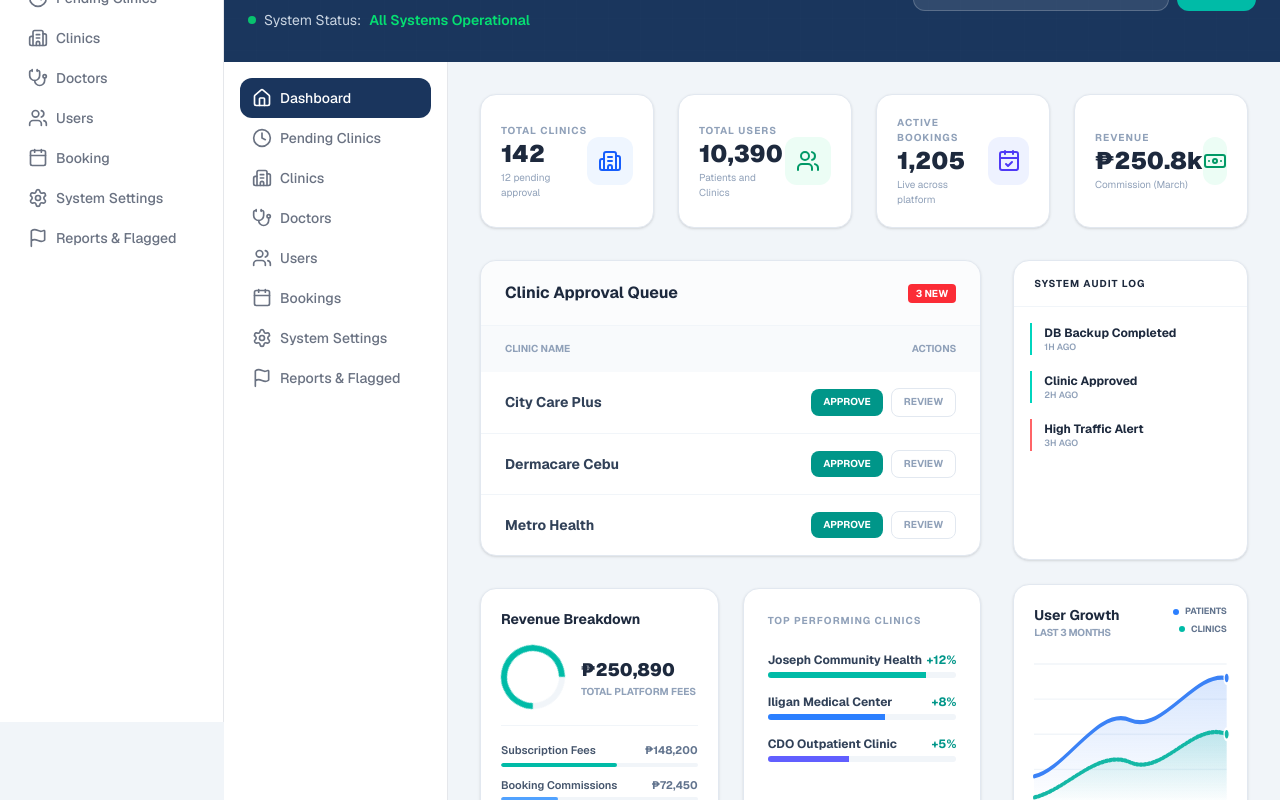
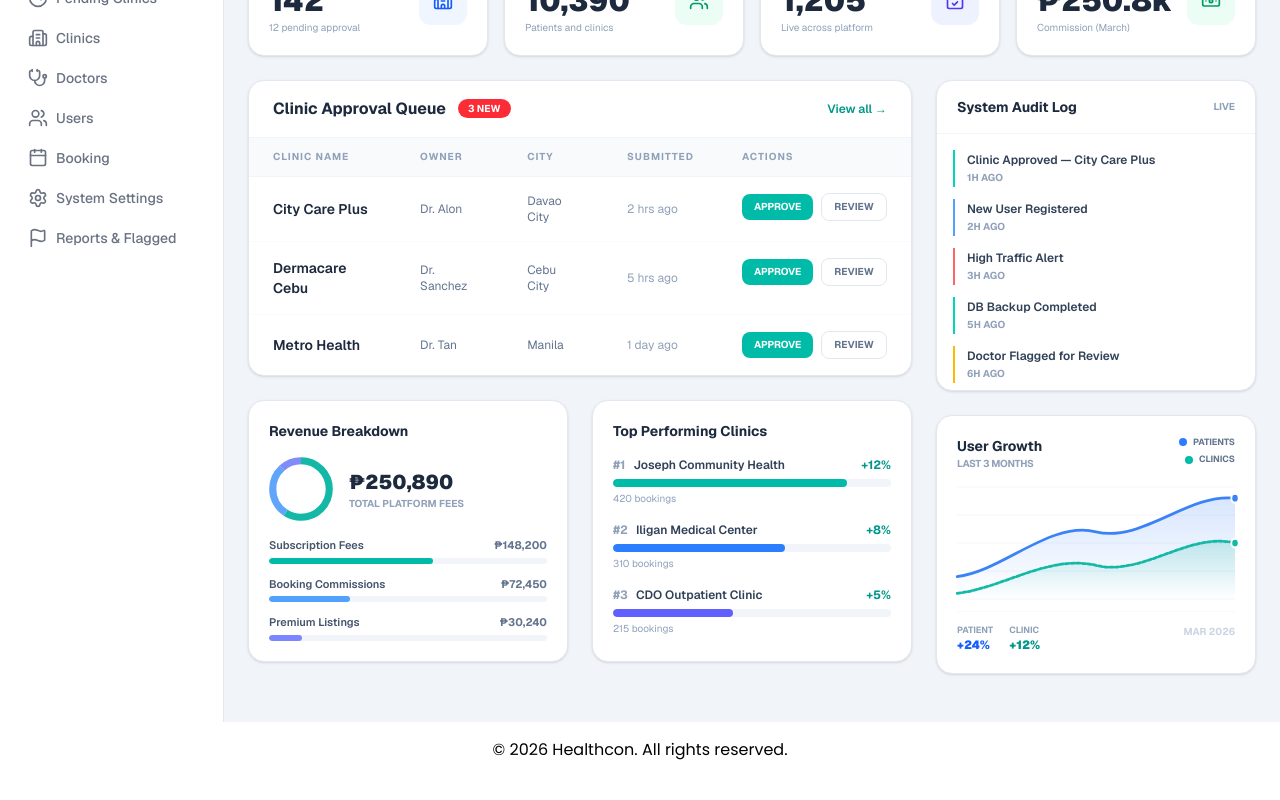
Before and after one commit to Crsrll/healthcon, a Next.js app: page /admin/dashboard in a window 1280 px wide. Shown: the part 280-1080 px from the top of the page. After the commit the page ends 1058 px from the top, so only its background shows below. Built offline with nearby package versions, Linux system fonts and the light colour scheme.

Commit message:
optimised admin by separating buttons to different links

```diff
--- a/app/(admin)/admin/dashboard/page.js
+++ b/app/(admin)/admin/dashboard/page.js
@@ -1,105 +1,89 @@
 "use client";
-import { useState } from "react";
-import Link from "next/link";
 import PulseCard from "@/components/ui/PulseCard";
-import { Home, Clock, Building2, Stethoscope, Users, Calendar, Settings, Flag, CalendarCheck, Banknote  } from "lucide-react";
-import SidebarWrapper from "@/components/dashboard/SidebarWrapper";
-
-export default function PlatformAdminDashboard() {
-  const [mode, setMode] = useState("Dashboard");
-  const [search, setSearch] = useState("");
+import { Building2, Users, CalendarCheck, Banknote } from "lucide-react";
 
 const pendingClinics = [
-    { id: 1, name: "City Care Plus", owner: "Dr. Alon", city: "Davao City", date: "2 hrs ago" },
-    { id: 2, name: "Dermacare Cebu", owner: "Dr. Sanchez", city: "Cebu City", date: "5 hrs ago" },
-    { id: 3, name: "Metro Health", owner: "Dr. Tan", city: "Manila", date: "1 day ago" },
+  { id: 1, name: "City Care Plus",  owner: "Dr. Alon",    city: "Davao City", date: "2 hrs ago" },
+  { id: 2, name: "Dermacare Cebu", owner: "Dr. Sanchez", city: "Cebu City",  date: "5 hrs ago" },
+  { id: 3, name: "Metro Health",   owner: "Dr. Tan",     city: "Manila",     date: "1 day ago" },
+  // { id: 3, name: "Central Health",   owner: "Dr. Kani",     city: "Dipolog",     date: "1 day ago" },
 ];
 
 const topClinics = [
   { name: "Joseph Community Health", bookings: 420, growth: "+12%", color: "bg-teal-500" },
-    { name: "Iligan Medical Center", bookings: 310, growth: "+8%", color: "bg-blue-500" },
-    { name: "CDO Outpatient Clinic", bookings: 215, growth: "+5%", color: "bg-indigo-500" },
+  { name: "Iligan Medical Center",   bookings: 310, growth: "+8%",  color: "bg-blue-500" },
+  { name: "CDO Outpatient Clinic",   bookings: 215, growth: "+5%",  color: "bg-indigo-500" },
 ];
 
-const buttons = [
-  { label: "Dashboard", icon: <Home size={20} /> },
-  { label: "Pending Clinics", icon: <Clock size={20} /> },
-  { label: "Clinics", icon: <Building2 size={20} /> },
-  { label: "Doctors", icon: <Stethoscope size={20} /> },
-  { label: "Users", icon: <Users size={20} /> },
-  { label: "Bookings", icon: <Calendar size={20} /> },
-  { label: "System Settings", icon: <Settings size={20} /> },
-  { label: "Reports & Flagged", icon: <Flag size={20} /> }
+const auditLogs = [
+  { action: "Clinic Approved — City Care Plus", time: "1h ago",  color: "border-teal-400",  dot: "bg-teal-400"  },
+  { action: "New User Registered",              time: "2h ago",  color: "border-blue-400",  dot: "bg-blue-400"  },
+  { action: "High Traffic Alert",               time: "3h ago",  color: "border-red-400",   dot: "bg-red-400"   },
+  { action: "DB Backup Completed",              time: "5h ago",  color: "border-teal-400",  dot: "bg-teal-400"  },
+  { action: "Doctor Flagged for Review",        time: "6h ago",  color: "border-amber-400", dot: "bg-amber-400" },
+  // { action: "System Settings Updated",          time: "8h ago",  color: "border-slate-300", dot: "bg-slate-400" },
 ];
 
+export default function AdminDashboard() {
   return (
-    <div className="min-h-screen bg-slate-100 font-sans">
-      {/* ── 1. TOP HEADER (Full Width) ── */}
-      <div className="relative bg-[#1a365d] overflow-hidden">
-        <div className="absolute inset-0 opacity-10" style={{ backgroundImage: "linear-gradient(rgba(255,255,255,0.07) 1px, transparent 1px), linear-gradient(90deg, rgba(255,255,255,0.07) 1px, transparent 1px)", backgroundSize: "32px 32px" }} />
-        <div className="relative max-w-7xl mx-auto px-6 py-8 flex flex-col md:flex-row items-center justify-between gap-6">
-          <div>
-            <p className="text-teal-300 text-[11px] font-bold uppercase tracking-widest mb-1">Super Admin Portal</p>
-            <h1 className="text-white text-2xl font-bold">Platform Overview</h1>
-            <p className="text-slate-300 text-sm mt-1 flex items-center gap-2">
-              <span className="inline-block w-2 h-2 rounded-full bg-green-400 animate-pulse" />
-              System Status: <span className="text-green-400 font-semibold">All Systems Operational</span>
-            </p>
-          </div>
-          <div className="flex gap-2">
-            <input
-              type="text"
-              value={search}
-              onChange={(e) => setSearch(e.target.value)}
-              placeholder="Search Clinics/IDs..."
-              className="bg-white/10 border border-white/20 rounded-xl px-4 py-2 text-sm text-white placeholder-slate-400 outline-none focus:bg-white/20 w-64"
-            />
-            <button className="bg-teal-500 hover:bg-teal-400 px-4 py-2 rounded-xl text-sm font-semibold text-white transition-all">Search</button>
-          </div>
-        </div>
+    <main className="p-6 space-y-6 animate-in fade-in duration-500">
+
+      {/* KPI CARDS */}
+      <div className="grid grid-cols-1 md:grid-cols-2 lg:grid-cols-4 gap-4">
+        <PulseCard title="Total Clinics"   value="142"     subtext="12 pending approval"    icon={<Building2 size={20}/>}     color="text-blue-600"    iconBg="bg-blue-50"    border="border-blue-200"   />
+        <PulseCard title="Total Users"     value="10,390"  subtext="Patients and clinics"   icon={<Users size={20}/>}         color="text-emerald-600" iconBg="bg-emerald-50" border="border-emerald-200"/>
+        <PulseCard title="Active Bookings" value="1,205"   subtext="Live across platform"   icon={<CalendarCheck size={20}/>} color="text-indigo-600"  iconBg="bg-indigo-50"  border="border-indigo-200" />
+        <PulseCard title="Revenue"         value="₱250.8k" subtext="Commission (March)"     icon={<Banknote size={20}/>}      color="text-emerald-600" iconBg="bg-emerald-50" border="border-emerald-200"/>
       </div>
 
-      {/* ── 2. MAIN LAYOUT (Sidebar + Content) ── */}
-      <div className="flex">
-        {/* Sidebar */}
-        <SidebarWrapper mode={mode} setMode={setMode} buttons={buttons} />
+      {/* MAIN GRID */}
+      <div className="grid grid-cols-1 lg:grid-cols-3 gap-6">
 
-        {/* Content Area */}
-        <div className="flex-1 p-8">
-          {mode === "Dashboard" && (
-            <main className="space-y-8 animate-in fade-in duration-500">
+        {/* LEFT 2 cols */}
+        <div className="lg:col-span-2 space-y-6">
 
-              {/* KPI CARDS */}
-              <div className="grid grid-cols-1 md:grid-cols-2 lg:grid-cols-4 gap-6">
-                <PulseCard title="Total Clinics" value="142" valueClass="text-2xl" subtext="12 pending approval" icon={<Building2 size={24} />} color="text-blue-600" iconBg="bg-blue-50" border="border-blue-200" />
-                <PulseCard title="Total Users"value="10,390" valueClass="text-2xl" subtext="Patients and Clinics" icon={<Users size={24} />} color="text-emerald-600" iconBg="bg-emerald-50" border="border-emerald-200" />
-                <PulseCard title="Active Bookings" value="1,205" valueClass="text-2xl" subtext="Live across platform" icon={<CalendarCheck size={24} />} color="text-indigo-600" iconBg="bg-indigo-50" border="border-indigo-200" />
-                <PulseCard title="Revenue" value="₱250.8k" valueClass="text-2xl" subtext="Commission (March)" icon={<Banknote size={24} />} color="text-emerald-600" iconBg="bg-emerald-50" border="border-emerald-200" />
-              </div>
-
-              {/* MIDDLE GRID */}
-              <div className="grid grid-cols-1 lg:grid-cols-3 gap-8">
-                <div className="lg:col-span-2 space-y-8">
           {/* APPROVAL QUEUE */}
           <section className="bg-white rounded-2xl border border-slate-200 shadow-sm overflow-hidden">
-                    <div className="px-6 py-5 border-b border-slate-100 flex justify-between items-center bg-slate-50/50">
+            <div className="px-6 py-4 border-b border-slate-100 flex justify-between items-center">
+              <div className="flex items-center gap-3">
                 <h2 className="font-bold text-slate-800">Clinic Approval Queue</h2>
-                      <span className="bg-red-500 text-white text-[10px] font-bold px-2 py-0.5 rounded">3 NEW</span>
+                <span className="bg-red-500 text-white text-[10px] font-bold px-2.5 py-0.5 rounded-full">
+                  {pendingClinics.length} NEW
+                </span>
+              </div>
+              <a href="/admin/pending-clinics"
+                 className="text-xs font-semibold text-teal-600 hover:underline">
+                View all →
+              </a>
             </div>
             <table className="w-full text-left text-sm">
-                      <thead className="bg-slate-50 text-[10px] uppercase font-bold text-slate-400">
+              <thead className="bg-slate-50 border-b border-slate-100">
                 <tr>
-                          <th className="px-6 py-4">Clinic Name</th>
-                          <th className="px-6 py-4 text-right">Actions</th>
+                  {["Clinic Name", "Owner", "City", "Submitted", "Actions"].map(h => (
+                    <th key={h} className="px-6 py-3 text-[10px] font-bold text-slate-400
+                                           uppercase tracking-widest">
+                      {h}
+                    </th>
+                  ))}
                 </tr>
               </thead>
-                      <tbody className="divide-y divide-slate-100">
-                        {pendingClinics.map((clinic) => (
+              <tbody className="divide-y divide-slate-50">
+                {pendingClinics.map(clinic => (
                   <tr key={clinic.id} className="hover:bg-slate-50 transition-colors">
-                            <td className="px-6 py-4 font-bold text-slate-700">{clinic.name}</td>
-                            <td className="px-6 py-4 text-right space-x-2">
-                              <button className="bg-teal-600 text-white px-3 py-1.5 rounded-lg text-[10px] font-bold uppercase">Approve</button>
-                              <button className="border border-slate-200 text-slate-400 px-3 py-1.5 rounded-lg text-[10px] font-bold uppercase">Review</button>
+                    <td className="px-6 py-4 font-semibold text-slate-800">{clinic.name}</td>
+                    <td className="px-6 py-4 text-slate-500 text-xs">{clinic.owner}</td>
+                    <td className="px-6 py-4 text-slate-500 text-xs">{clinic.city}</td>
+                    <td className="px-6 py-4 text-slate-400 text-xs">{clinic.date}</td>
+                    <td className="px-6 py-4 flex items-center gap-2">
+                      <button className="bg-teal-500 hover:bg-teal-400 text-white px-3 py-1.5
+                                         rounded-lg text-[10px] font-bold uppercase transition-colors">
+                        Approve
+                      </button>
+                      <button className="border border-slate-200 hover:border-blue-300
+                                         text-slate-500 hover:text-blue-600 px-3 py-1.5
+                                         rounded-lg text-[10px] font-bold uppercase transition-colors">
+                        Review
+                      </button>
                     </td>
                   </tr>
                 ))}
@@ -107,50 +91,69 @@ const buttons = [
             </table>
           </section>
 
-                  {/* 2. ANALYTICS GRID */}
+          {/* ANALYTICS ROW */}
           <div className="grid grid-cols-1 md:grid-cols-2 gap-6">
-                    {/* Revenue Breakdown / Coverage */}
+
+            {/* Revenue Breakdown */}
             <section className="bg-white rounded-2xl border border-slate-200 shadow-sm p-5">
               <h3 className="font-bold text-slate-800 text-sm mb-4">Revenue Breakdown</h3>
-              <div className="flex items-center gap-4">
-                <div className="w-16 h-16 rounded-full border-[6px] border-teal-500 border-r-slate-100 rotate-45 shrink-0" />
+              <div className="flex items-center gap-4 mb-4">
+                <div className="w-16 h-16 rounded-full shrink-0 relative">
+                  <svg viewBox="0 0 36 36" className="w-full h-full -rotate-90">
+                    <circle cx="18" cy="18" r="15.9" fill="none" stroke="#f1f5f9" strokeWidth="4"/>
+                    <circle cx="18" cy="18" r="15.9" fill="none" stroke="#14b8a6"
+                            strokeWidth="4" strokeDasharray="59 41"/>
+                    <circle cx="18" cy="18" r="15.9" fill="none" stroke="#60a5fa"
+                            strokeWidth="4" strokeDasharray="29 71"
+                            strokeDashoffset="-59"/>
+                    <circle cx="18" cy="18" r="15.9" fill="none" stroke="#818cf8"
+                            strokeWidth="4" strokeDasharray="12 88"
+                            strokeDashoffset="-88"/>
+                  </svg>
+                </div>
                 <div>
-                  <p className="text-lg font-black text-slate-800">₱250,890</p>
+                  <p className="text-xl font-black text-slate-800">₱250,890</p>
                   <p className="text-[10px] text-slate-400 uppercase font-bold">Total Platform Fees</p>
                 </div>
               </div>
-              {/* Breakdown rows */}
-              <div className="mt-4 space-y-2.5 border-t border-slate-100 pt-4">
+              <div className="space-y-3">
                 {[
-                  { label: "Subscription Fees", amount: "₱148,200", pct: 59, color: "bg-teal-500" },
-                  { label: "Booking Commissions", amount: "₱72,450", pct: 29, color: "bg-blue-400" },
-                  { label: "Premium Listings", amount: "₱30,240", pct: 12, color: "bg-indigo-400" },
-                ].map((item) => (
+                  { label: "Subscription Fees",    amount: "₱148,200", pct: 59, color: "bg-teal-500"   },
+                  { label: "Booking Commissions",  amount: "₱72,450",  pct: 29, color: "bg-blue-400"   },
+                  { label: "Premium Listings",     amount: "₱30,240",  pct: 12, color: "bg-indigo-400" },
+                ].map(item => (
                   <div key={item.label}>
                     <div className="flex justify-between text-[11px] mb-1">
                       <span className="text-slate-600 font-semibold">{item.label}</span>
                       <span className="text-slate-500 font-bold">{item.amount}</span>
                     </div>
-                    <div className="h-1 w-full bg-slate-100 rounded-full overflow-hidden">
-                      <div className={`${item.color} h-full rounded-full`} style={{ width: `${item.pct}%` }} />
+                    <div className="h-1.5 w-full bg-slate-100 rounded-full overflow-hidden">
+                      <div className={`${item.color} h-full rounded-full`}
+                           style={{ width: `${item.pct}%` }} />
                     </div>
                   </div>
                 ))}
               </div>
             </section>
 
-                    <section className="bg-white p-6 rounded-2xl border border-slate-200 shadow-sm">
-                      <h3 className="text-slate-400 text-[10px] font-bold uppercase tracking-widest mb-6">Top Performing Clinics</h3>
+            {/* Top Clinics */}
+            <section className="bg-white rounded-2xl border border-slate-200 shadow-sm p-5">
+              <h3 className="font-bold text-slate-800 text-sm mb-4">Top Performing Clinics</h3>
               <div className="space-y-4">
-                        {topClinics.map((clinic) => (
+                {topClinics.map((clinic, i) => (
                   <div key={clinic.name}>
-                            <div className="flex justify-between text-xs mb-1 font-bold text-slate-700">
-                              <span>{clinic.name}</span>
-                              <span className="text-teal-600">{clinic.growth}</span>
+                    <div className="flex justify-between text-xs mb-1.5">
+                      <div className="flex items-center gap-2">
+                        <span className="text-slate-400 font-bold">#{i + 1}</span>
+                        <span className="font-semibold text-slate-700">{clinic.name}</span>
                       </div>
-                            <div className="w-full h-1.5 bg-slate-100 rounded-full overflow-hidden">
-                              <div className={`${clinic.color} h-full`} style={{ width: `${(clinic.bookings / 500) * 100}%` }} />
+                      <span className="text-teal-600 font-bold">{clinic.growth}</span>
                     </div>
+                    <div className="w-full h-2 bg-slate-100 rounded-full overflow-hidden">
+                      <div className={`${clinic.color} h-full rounded-full`}
+                           style={{ width: `${(clinic.bookings / 500) * 100}%` }} />
+                    </div>
+                    <p className="text-[10px] text-slate-400 mt-1">{clinic.bookings} bookings</p>
                   </div>
                 ))}
               </div>
@@ -158,93 +161,81 @@ const buttons = [
           </div>
         </div>
 
-                {/* SIDEBAR LOGS & GROWTH */}
+        {/* RIGHT col */}
         <aside className="space-y-6">
-                  <section className="bg-white rounded-2xl border border-slate-200 shadow-sm h-[300px] flex flex-col overflow-hidden text-xs">
-                    <div className="px-5 py-4 border-b border-slate-100 font-bold text-slate-800 uppercase tracking-widest text-[10px]">System Audit Log</div>
-                    <div className="p-4 space-y-4 overflow-y-auto flex-1 no-scrollbar">
-                      {[
-                        { action: "DB Backup Completed", time: "1h ago", color: "border-teal-400" },
-                        { action: "Clinic Approved", time: "2h ago", color: "border-teal-400" },
-                        { action: "High Traffic Alert", time: "3h ago", color: "border-red-400" },
-                      ].map((log, i) => (
+
+          {/* Audit log */}
+          <section className="bg-white rounded-2xl border border-slate-200 shadow-sm
+                              flex flex-col overflow-hidden">
+            <div className="px-5 py-4 border-b border-slate-100 flex items-center
+                            justify-between">
+              <h3 className="font-bold text-slate-800 text-sm">System Audit Log</h3>
+              <span className="text-[10px] text-slate-400 uppercase font-bold">Live</span>
+            </div>
+            <div className="p-4 space-y-3 overflow-y-auto max-h-64">
+              {auditLogs.map((log, i) => (
                 <div key={i} className={`border-l-2 ${log.color} pl-3 py-0.5`}>
-                          <p className="font-bold text-slate-800">{log.action}</p>
-                          <p className="text-slate-400 uppercase font-semibold text-[9px]">{log.time}</p>
+                  <p className="font-semibold text-slate-700 text-xs">{log.action}</p>
+                  <p className="text-[10px] text-slate-400 uppercase font-bold mt-0.5">
+                    {log.time}
+                  </p>
                 </div>
               ))}
             </div>
           </section>
 
-                  {/* USER GROWTH LEGIT GRAPH */}
-                  <section className="bg-white rounded-2xl border border-slate-200 shadow-sm h-[300px] flex flex-col p-5">
-                    <div className="flex justify-between items-start mb-6">
+          {/* User growth chart */}
+          <section className="bg-white rounded-2xl border border-slate-200 shadow-sm p-5">
+            <div className="flex justify-between items-start mb-4">
               <div>
-                        <h3 className="text-slate-800 font-bold text-sm">User Growth</h3>
-                        <p className="text-[10px] text-slate-400 uppercase font-bold tracking-tight">Last 3 Months</p>
+                <h3 className="font-bold text-slate-800 text-sm">User Growth</h3>
+                <p className="text-[10px] text-slate-400 uppercase font-bold tracking-tight">
+                  Last 3 Months
+                </p>
               </div>
               <div className="flex flex-col items-end gap-1">
                 <div className="flex items-center gap-1.5">
-                          <span className="w-1.5 h-1.5 rounded-full bg-blue-500"></span>
+                  <span className="w-2 h-2 rounded-full bg-blue-500" />
                   <span className="text-[9px] text-slate-500 font-bold uppercase">Patients</span>
                 </div>
                 <div className="flex items-center gap-1.5">
-                          <span className="w-1.5 h-1.5 rounded-full bg-teal-500"></span>
+                  <span className="w-2 h-2 rounded-full bg-teal-500" />
                   <span className="text-[9px] text-slate-500 font-bold uppercase">Clinics</span>
                 </div>
               </div>
             </div>
-
-                    <div className="relative flex-1 group">
-                      <svg className="w-full h-full overflow-visible" viewBox="0 0 300 100" preserveAspectRatio="none">
-                        {/* 1. Definitions for Gradients */}
+            <div className="relative h-28">
+              <svg className="w-full h-full overflow-visible" viewBox="0 0 300 100"
+                   preserveAspectRatio="none">
                 <defs>
-                          <linearGradient id="patientGradient" x1="0" y1="0" x2="0" y2="1">
-                            <stop offset="0%" stopColor="#3b82f6" stopOpacity="0.2" />
-                            <stop offset="100%" stopColor="#3b82f6" stopOpacity="0" />
+                  <linearGradient id="pg" x1="0" y1="0" x2="0" y2="1">
+                    <stop offset="0%" stopColor="#3b82f6" stopOpacity="0.2"/>
+                    <stop offset="100%" stopColor="#3b82f6" stopOpacity="0"/>
                   </linearGradient>
-                          <linearGradient id="clinicGradient" x1="0" y1="0" x2="0" y2="1">
-                            <stop offset="0%" stopColor="#14b8a6" stopOpacity="0.2" />
-                            <stop offset="100%" stopColor="#14b8a6" stopOpacity="0" />
+                  <linearGradient id="cg" x1="0" y1="0" x2="0" y2="1">
+                    <stop offset="0%" stopColor="#14b8a6" stopOpacity="0.2"/>
+                    <stop offset="100%" stopColor="#14b8a6" stopOpacity="0"/>
                   </linearGradient>
                 </defs>
-
-                        {[0, 25, 50, 75, 100].map((line) => (
-                          <line key={line} x1="0" y1={line} x2="300" y2={line} stroke="#f1f5f9" strokeWidth="1" />
+                {[0,25,50,75,100].map(y => (
+                  <line key={y} x1="0" y1={y} x2="300" y2={y}
+                        stroke="#f1f5f9" strokeWidth="1"/>
                 ))}
-
-                        <path
-                          d="M0,80 C50,75 100,30 150,40 S250,5 300,10 L300,100 L0,100 Z"
-                          fill="url(#patientGradient)"
-                        />
-                        <path
-                          d="M0,80 C50,75 100,30 150,40 S250,5 300,10"
-                          fill="none"
-                          stroke="#3b82f6"
-                          strokeWidth="3"
-                          strokeLinecap="round"
-                        />
-
-                        <path
-                          d="M0,95 C50,90 100,60 150,70 S250,40 300,50 L300,100 L0,100 Z"
-                          fill="url(#clinicGradient)"
-                        />
-                        <path
-                          d="M0,95 C50,90 100,60 150,70 S250,40 300,50"
-                          fill="none"
-                          stroke="#14b8a6"
-                          strokeWidth="3"
-                          strokeLinecap="round"
-                          strokeDasharray="4 2"
-                        />
-
-                        <circle cx="300" cy="10" r="4" fill="#3b82f6" stroke="white" strokeWidth="2" />
-                        <circle cx="300" cy="50" r="4" fill="#14b8a6" stroke="white" strokeWidth="2" />
+                <path d="M0,80 C50,75 100,30 150,40 S250,5 300,10 L300,100 L0,100 Z"
+                      fill="url(#pg)"/>
+                <path d="M0,80 C50,75 100,30 150,40 S250,5 300,10"
+                      fill="none" stroke="#3b82f6" strokeWidth="2.5" strokeLinecap="round"/>
+                <path d="M0,95 C50,90 100,60 150,70 S250,40 300,50 L300,100 L0,100 Z"
+                      fill="url(#cg)"/>
+                <path d="M0,95 C50,90 100,60 150,70 S250,40 300,50"
+                      fill="none" stroke="#14b8a6" strokeWidth="2.5"
+                      strokeLinecap="round" strokeDasharray="4 2"/>
+                <circle cx="300" cy="10" r="4" fill="#3b82f6" stroke="white" strokeWidth="2"/>
+                <circle cx="300" cy="50" r="4" fill="#14b8a6" stroke="white" strokeWidth="2"/>
               </svg>
             </div>
-
-                    <div className="flex justify-between mt-4 border-t border-slate-50 pt-3">
-                      <div className="flex items-center gap-4">
+            <div className="flex justify-between mt-3 pt-3 border-t border-slate-50">
+              <div className="flex gap-4">
                 <div>
                   <p className="text-[9px] text-slate-400 font-bold uppercase">Patient</p>
                   <p className="text-xs font-black text-blue-600">+24%</p>
@@ -254,24 +245,11 @@ const buttons = [
                   <p className="text-xs font-black text-teal-600">+12%</p>
                 </div>
               </div>
-                      <div className="text-right">
               <span className="text-[10px] font-bold text-slate-300 uppercase">Mar 2026</span>
-                      </div>
             </div>
           </section>
         </aside>
       </div>
     </main>
-          )}
-
-
-          {mode !== "Dashboard" && (
-            <div className="bg-white p-20 rounded-3xl border-2 border-dashed border-slate-200 text-center">
-              <p className="text-slate-400 font-bold uppercase tracking-widest">Entering {mode} Section...</p>
-            </div>
-          )}
-        </div>
-      </div>
-    </div>
   );
 }
```
Lines whose indentation alone changed are shown as unchanged.
